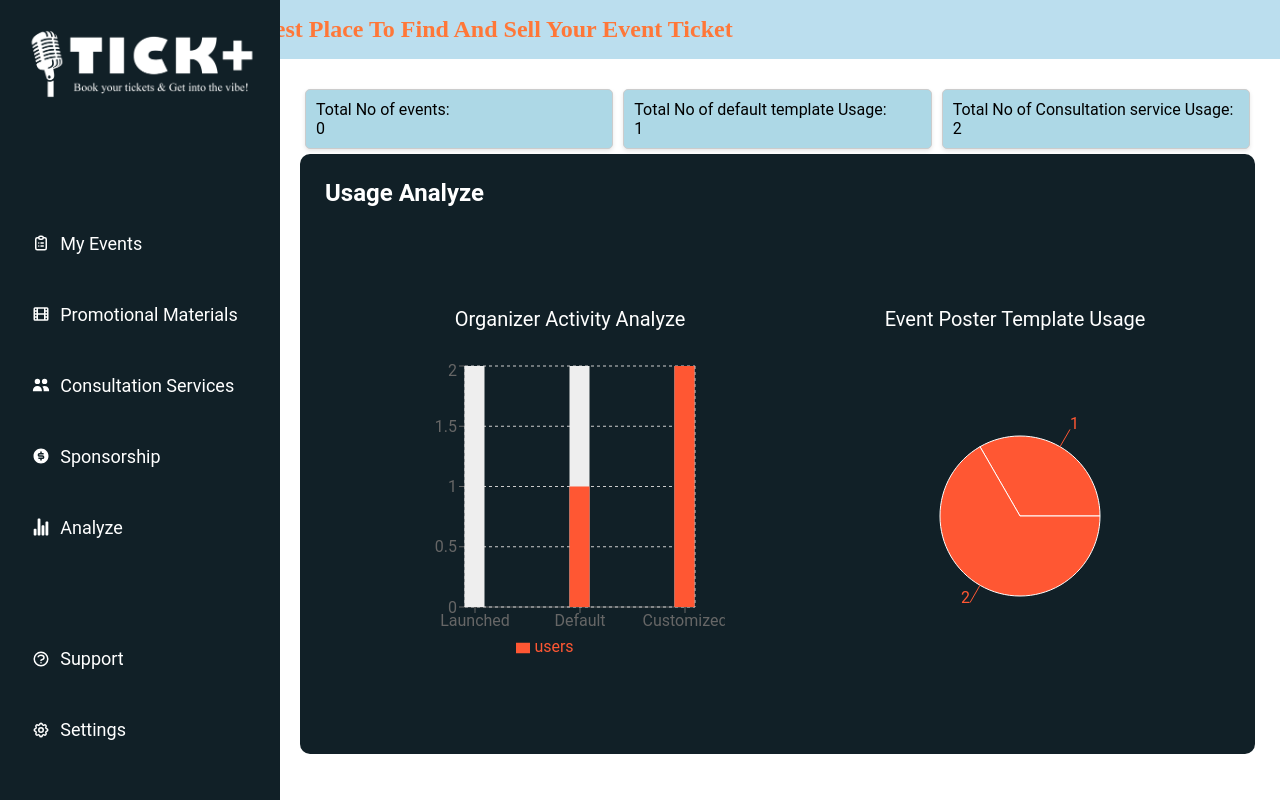
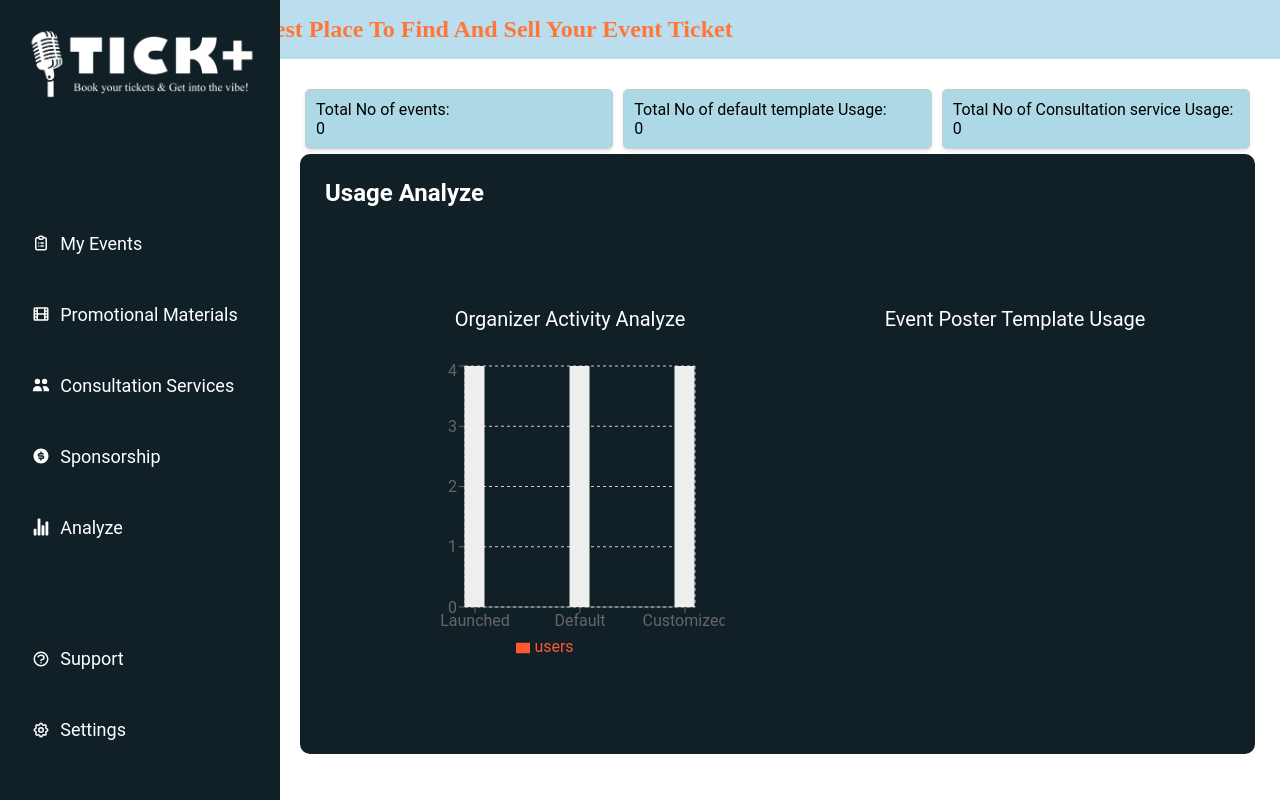
Before and after one commit to Tickplus-Online-Ticketing-Market/Tickplus-Frontend, a React (Create React App) app: page /events/analyze in a window 1280 px wide. Built offline with nearby package versions, Linux system fonts and the light colour scheme; no server answers; some icons are missing; a web font is replaced by a local one.

Commit message:
Final Completion

```diff
--- a/src/Components/EventLaunching/Analyze/Analyze.js
+++ b/src/Components/EventLaunching/Analyze/Analyze.js
@@ -13,10 +13,48 @@ import {
   Bar,
 } from "recharts";
 import axios from "axios";
+import { useParams} from "react-router-dom";
 
 function Analyze() {
   const [eventCount, setEventCount] = useState(0);
   const [totalEditCount, setTotalEditCount] = useState(0);
+  const [downloadCount, setDownloadCount] = useState(0);
+  const [requestCount, setRequestCount] = useState(0);
+
+  const { id } = useParams();
+  const currentUser = 1234;
+
+//fetch template count
+
+  useEffect(() => {
+    const fetchTemplateCount = async () => {
+      try {
+        const response = await axios.get(`http://localhost:3030/events/report/${currentUser}`);
+        setDownloadCount(response.data.temp_count);
+
+      } catch (error) {
+
+      }
+    };
+
+    fetchTemplateCount();
+  }, [id]);
+
+//fetch request count
+
+  useEffect(() => {
+    const fetchRequestCount = async () => {
+      try {
+        const response = await axios.get(`http://localhost:3030/events/requestreport/${currentUser}`);
+        setRequestCount(response.data.req_count);
+
+      } catch (error) {
+
+      }
+    };
+
+    fetchRequestCount();
+  }, [id]);
 
   useEffect(() => {
     const fetchEvents = async () => {
@@ -43,13 +81,13 @@ function Analyze() {
 
   const data = [
     { name: "Launched", users: eventCount },
-    { name: "Default", users: 1},
-    { name: "Customized", users: 2 },
+    { name: "Default", users: downloadCount},
+    { name: "Customized", users: requestCount },
   ];
   const data1 = [
 
-    { name: "Default", users: 1},
-    { name: "Customized", users: 2 },
+    { name: "Default template usage", users: downloadCount},
+    { name: "Customization service usage", users: requestCount },
   ];
 
   return (
@@ -60,8 +98,8 @@ function Analyze() {
         <div className="Numbers">
           <div style={{ display: 'flex' }}>
             <div style={boxStyle}>Total No of events:<br />{eventCount}</div>
-            <div style={boxStyle}>Total No of default template Usage:<br />1</div>
-            <div style={boxStyle}>Total No of Consultation service Usage:<br />2</div>
+            <div style={boxStyle}>Total No of default template Usage:<br />{downloadCount}</div>
+            <div style={boxStyle}>Total No of Consultation service Usage:<br />{requestCount}</div>
           </div>
         </div>
         <div className="tbl_pernt">
--- a/src/Components/EventLaunching/Consultation/Consultation.js
+++ b/src/Components/EventLaunching/Consultation/Consultation.js
@@ -26,11 +26,12 @@ const RequesConsultant = () => {
       [name]: value,
     }));
   };
-
+  const currentUser = 1234;
   const handleSubmit = async (e) => {                    //handles form submission
     e.preventDefault();                                  // Prevent the default form submission behavior
     try {
-      await axios.post("http://localhost:3030/consultant/", inputs);      //  add a new event using the 'inputs'
+      //await axios.post("http://localhost:3030/consultant/", inputs);      //  add a new event using the 'inputs'
+      await axios.put(`http://localhost:3030/events/requestreport/${currentUser}`);
       alert("Request sended successfully.");
 
       window.location.reload(); // Navigate to events page after successful submission
@@ -39,6 +40,8 @@ const RequesConsultant = () => {
       // Handle error and provide feedback to the user
     }
   };
+
+
 
   return (
     <div>
@@ -104,7 +107,7 @@ const RequesConsultant = () => {
 
             {error && <p className="event-error-message">{error}</p>}
 
-                <button type="submit" className="admin_form_cneter_btn " >
+                <button type="submit" className="admin_form_cneter_btn " onClick={handleSubmit} >
               Request
             </button>
 
--- a/src/Components/EventLaunching/Promotional/Template.jsx
+++ b/src/Components/EventLaunching/Promotional/Template.jsx
@@ -3,7 +3,6 @@ import { HiLocationMarker, HiClock, HiCalendar } from 'react-icons/hi';
 import { IoPerson, IoTicket } from 'react-icons/io5';
 import { toPng } from 'html-to-image';
 import axios from "axios";
-import { useParams} from "react-router-dom";
 
 
 function Template() {
@@ -15,24 +14,8 @@ function Template() {
   const [eventVenue, setEventVenue] = useState('');
   const [eventArtist, setEventArtist] = useState('');
   const [eventTicketRange, setEventTicketRange] = useState('');
-  const [downloadCount, setDownloadCount] = useState(0);
-  const { id } = useParams();
   const currentUser = 1234;
 
-
-  useEffect(() => {
-    const fetchTemplateCount = async () => {
-      try {
-        const response = await axios.get(`http://localhost:3030/events/report/${currentUser}`);
-        setDownloadCount(response.data.report);
-
-      } catch (error) {
-
-      }
-    };
-
-    fetchTemplateCount();
-  }, [id]);
 
 
 
@@ -191,9 +174,7 @@ function Template() {
             Download Template
           </button>
 
-          <div>
-           <p style={{ color: 'red' }}>Download Count: {1}</p>
-         </div>
+
         </div>
       </div>
     </div>
```
